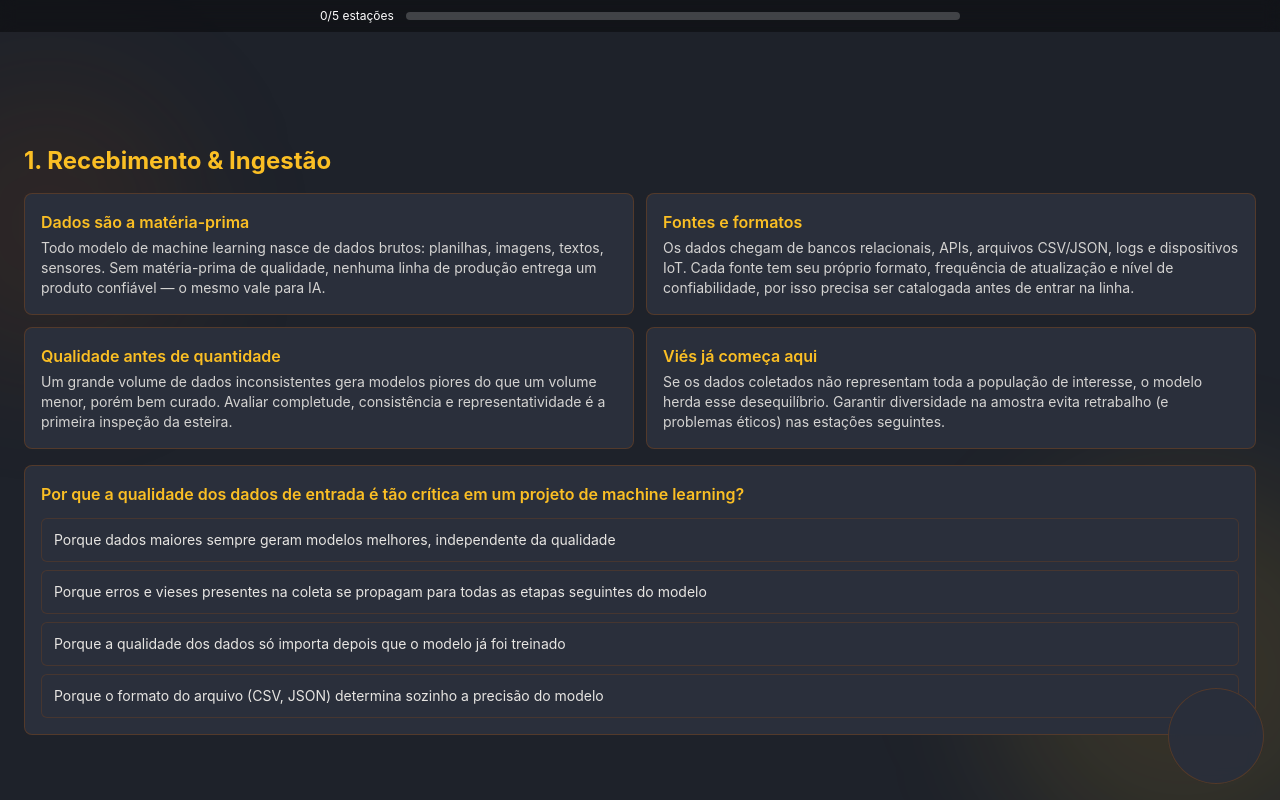
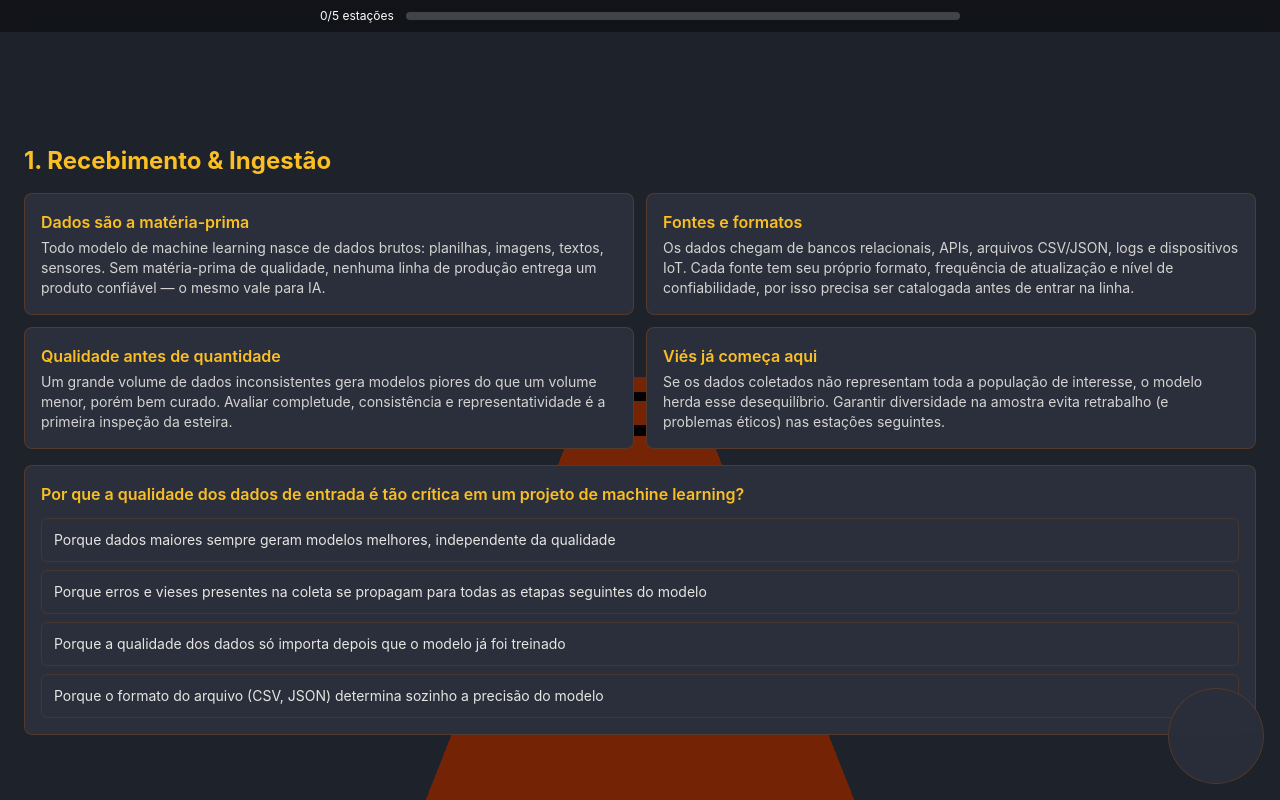
Before and after one commit to shoityn/AutoLab, a React (Vite) app: page / in a window 1280 px wide. Both pictures are taken after a click on the button "Iniciar turno". Shown: the top 800 px of the page. Built offline with nearby package versions, Linux system fonts and the light colour scheme.

Commit message:
feat: liga a cena 3D lazy com fallback automatico para o parallax 2.5D

```diff
--- a/src/App.jsx
+++ b/src/App.jsx
@@ -1,10 +1,11 @@
-import { useEffect, useRef, useState } from 'react'
+import { lazy, Suspense, useEffect, useRef, useState } from 'react'
 import gsap from 'gsap'
 import { ScrollTrigger } from 'gsap/ScrollTrigger'
 import estacoes from './data/estacoes.json'
 import { useProgresso } from './hooks/useProgresso'
 import { useAmbienteScroll } from './hooks/useAmbiente'
 import { registrarEstacaoConcluida, registrarFim } from './lib/metricas'
+import { suporta3D } from './three/suporte3D'
 import Recepcao from './components/Recepcao'
 import Estacao from './components/Estacao'
 import BarraProgresso from './components/BarraProgresso'
@@ -14,12 +15,21 @@ import Robo from './components/Robo'
 gsap.registerPlugin(ScrollTrigger)
 
 const estacoesOrdenadas = [...estacoes].sort((a, b) => a.ordem - b.ordem)
+const CenaFabrica = lazy(() => import('./three/CenaFabrica'))
 
 function JogoEsteira({ concluidas, onConcluir }) {
   const refsSecoes = useRef(estacoesOrdenadas.map(() => ({ current: null })))
   const fundoRef = useRef(null)
+  const [ambienteAtual, setAmbienteAtual] = useState(estacoesOrdenadas[0]?.ambiente ?? 1)
+  const [modo3D, setModo3D] = useState(false)
+  const [desempenhoBaixo, setDesempenhoBaixo] = useState(false)
 
-  useAmbienteScroll(estacoesOrdenadas.map((estacao, indice) => ({ ref: refsSecoes.current[indice], ambiente: estacao.ambiente })))
+  const usar3D = modo3D && !desempenhoBaixo
+
+  useAmbienteScroll(
+    estacoesOrdenadas.map((estacao, indice) => ({ ref: refsSecoes.current[indice], ambiente: estacao.ambiente })),
+    setAmbienteAtual,
+  )
 
   // Seções trocam de altura conforme desbloqueiam — recalcula os pontos de disparo do scroll.
   useEffect(() => {
@@ -27,7 +37,12 @@ function JogoEsteira({ concluidas, onConcluir }) {
   }, [concluidas.length])
 
   useEffect(() => {
-    if (window.matchMedia('(prefers-reduced-motion: reduce)').matches) return undefined
+    setModo3D(suporta3D())
+  }, [])
+
+  // Parallax leve em 2.5D — só roda quando o fundo 3D não está ativo.
+  useEffect(() => {
+    if (usar3D || window.matchMedia('(prefers-reduced-motion: reduce)').matches) return undefined
 
     const contexto = gsap.context(() => {
       gsap.to(fundoRef.current, {
@@ -43,12 +58,17 @@ function JogoEsteira({ concluidas, onConcluir }) {
     })
 
     return () => contexto.revert()
-  }, [])
+  }, [usar3D])
 
   const pecas = estacoesOrdenadas.filter((estacao) => concluidas.includes(estacao.id)).map((estacao) => estacao.peca)
 
   return (
     <main className="relative pt-10">
+      {usar3D ? (
+        <Suspense fallback={null}>
+          <CenaFabrica ambiente={ambienteAtual} pecas={pecas} onDesempenhoBaixo={() => setDesempenhoBaixo(true)} />
+        </Suspense>
+      ) : (
         <div
           ref={fundoRef}
           aria-hidden="true"
@@ -57,6 +77,7 @@ function JogoEsteira({ concluidas, onConcluir }) {
           <div className="absolute -left-24 top-[10vh] h-72 w-72 rounded-full bg-[var(--acento)]/10 blur-3xl" />
           <div className="absolute -right-24 top-[60vh] h-96 w-96 rounded-full bg-[var(--titulo)]/10 blur-3xl" />
         </div>
+      )}
 
       <BarraProgresso total={estacoesOrdenadas.length} concluidas={concluidas.length} />
       <Robo pecas={pecas} />
```
Lines whose indentation alone changed are shown as unchanged.
